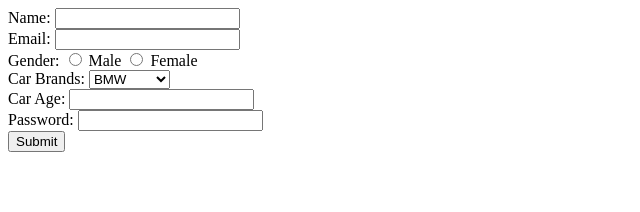
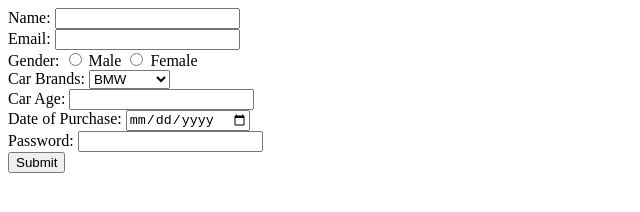
Before and after one commit to acciojob/car-insurance-form-VigneshK038, a website: page main.html in a window 1280 px wide. Shown: the whole page, without its empty margins (0-640 px from the left). Drawn offline with Linux system fonts and the light colour scheme.

Commit message:
created a submission

```diff
--- a/main.html
+++ b/main.html
@@ -31,6 +31,9 @@
 		<label for="carage">Car Age: </label>
 		<input type="number" id="carage" name="carage" required />
 		<br />
+		<label for="dop">Date of Purchase: </label>
+		<input type="date" id="dop" name="dop" required />
+		<br />
 		<label for="password">Password: </label>
 		<input type="password" id="password" name="password" required />
 		<br />
```
